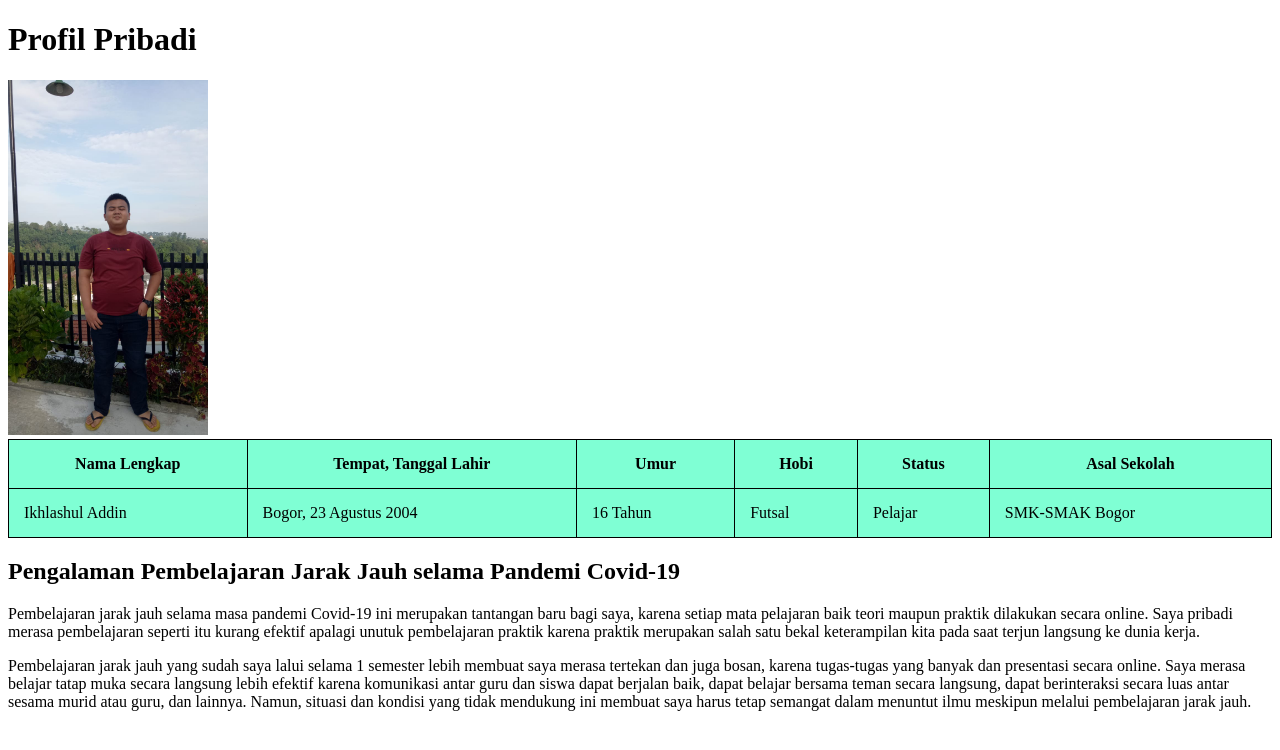
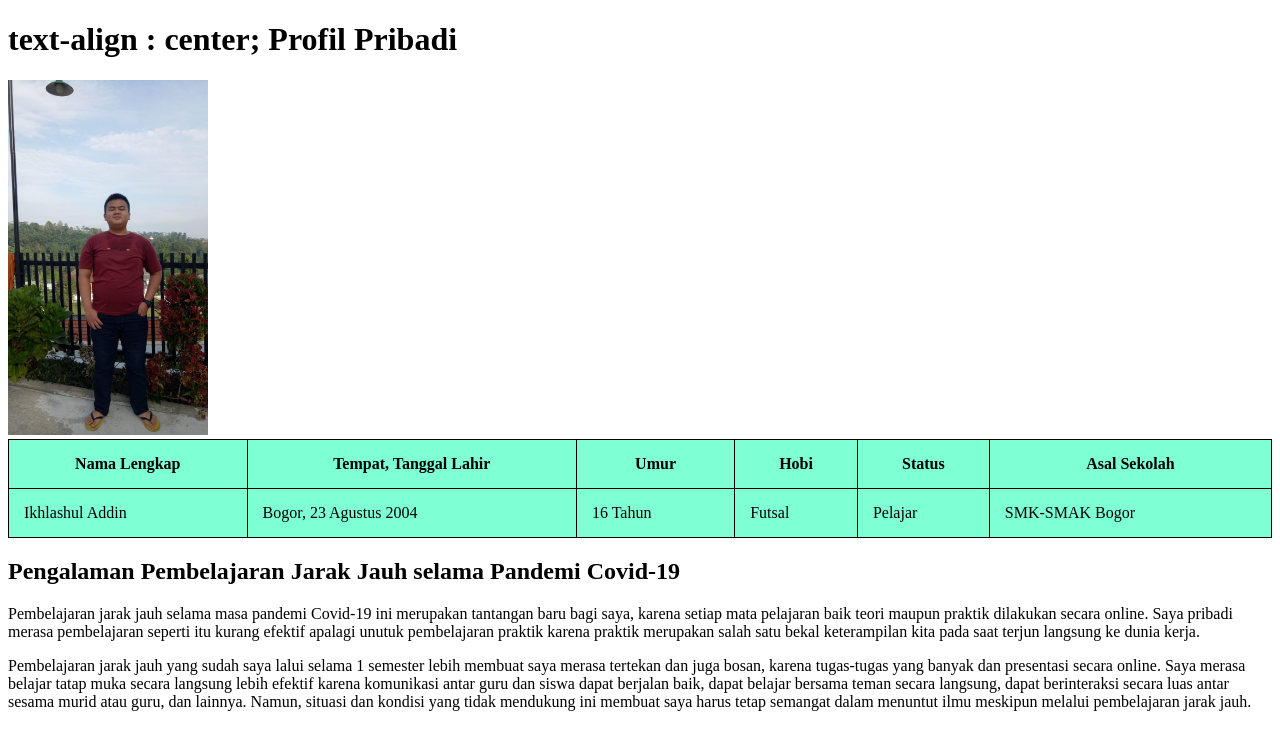
Before and after one commit to Ikhlashuladdin/Ikhlashuladdin.github.io, a plain HTML site: page index.html in a window 1280 px wide. Drawn offline with Linux system fonts and the light colour scheme.

Commit message:
Update index.html

```diff
--- a/index.html
+++ b/index.html
@@ -16,7 +16,7 @@ th, td {
 </style>
 <head>
 <body>
-	<h1>Profil Pribadi</h1>
+	<h1>text-align : center; Profil Pribadi</h1>
 	<img src="Foto saya.jpg" alt="Foto pribadi saya" width="200">
 <table style="width:100%">
   <tr>
```
